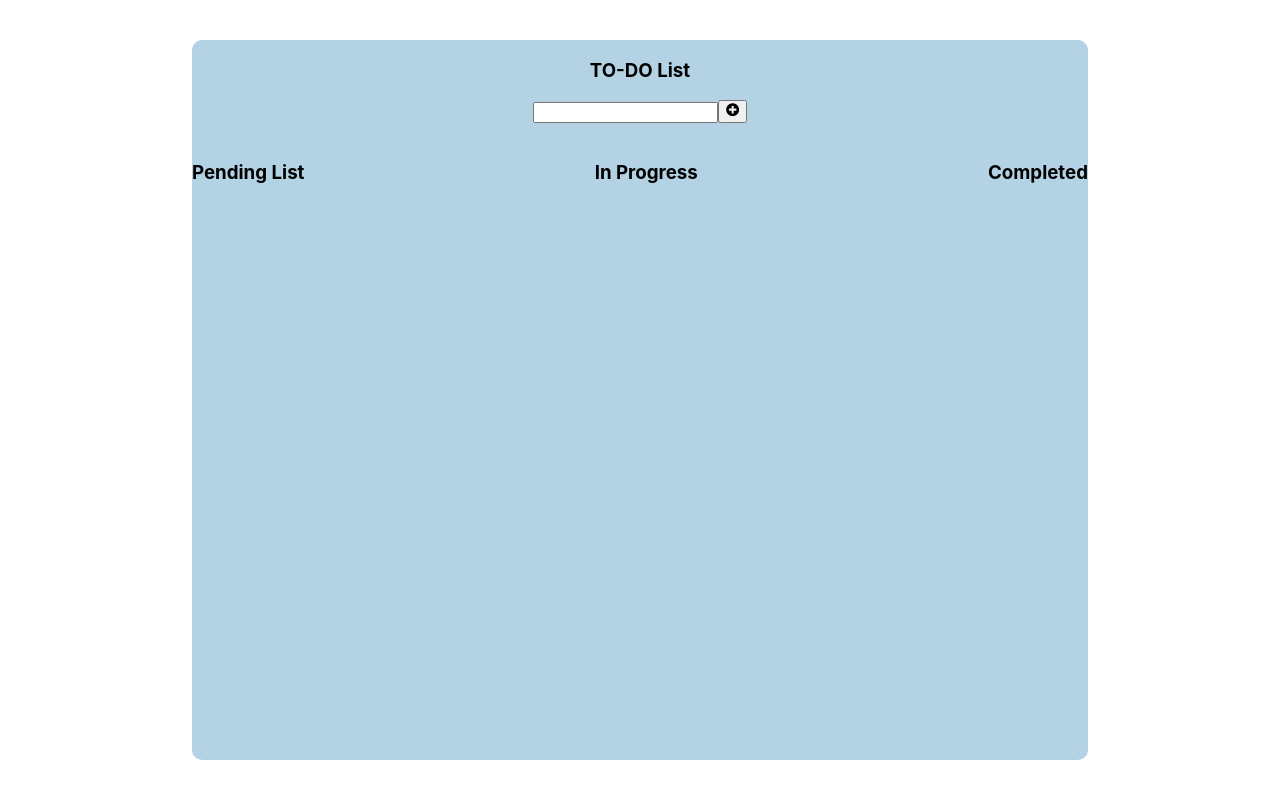
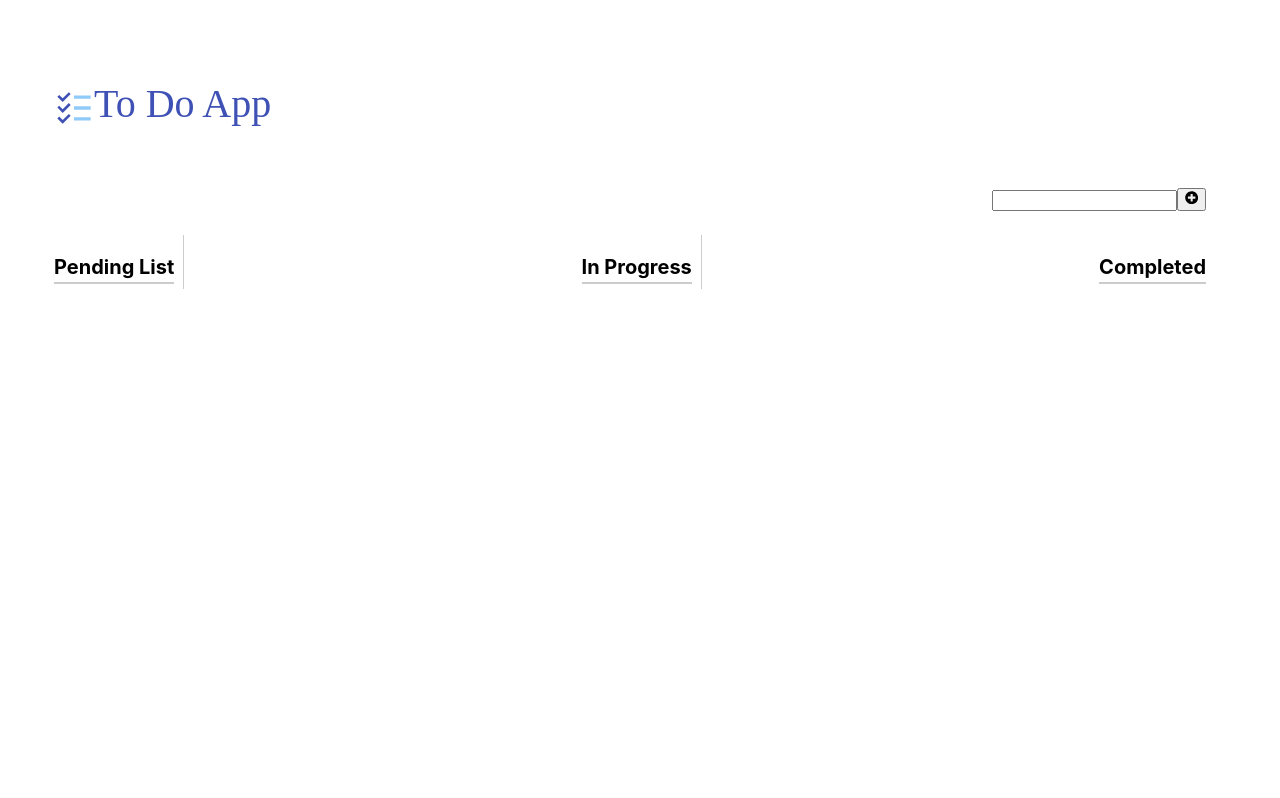
Before and after one commit to AQSA-ABDULLAH/To-Do-List-App, a React (Create React App) app: page / in a window 1280 px wide. Built offline with nearby package versions, Linux system fonts and the light colour scheme.

Commit message:
Add Styling

```diff
--- a/src/App.css
+++ b/src/App.css
@@ -8,12 +8,39 @@
 }
 
 .container {
-  width: 70vw;
+  width: 90vw;
   height: 90vh;
-  background-color: #b3d2e3;
   border-radius: 10px;
   box-shadow: 0px 10px 10px rgb(red, green, blue);
   overflow-y: scroll;
+  padding-right: 20PX;
+}
+
+.title{
+  font-size: 40px;
+  text-align: left;
+  left: 127px;
+  font-family: Josefin Sans;
+  font-weight: 500;
+  text-align: left;
+  color: #3F51B5;
+}
+
+.title svg {
+  width: 40px;
+  height: 40px;
+  vertical-align: middle;
+}
+
+
+form{
+  font-size: 40px;
+  text-align: left;
+  left: 127px;
+  font-family: Josefin Sans;
+  font-weight: 500;
+  text-align: right;
+  color: #3F51B5;
 }
 
 .todos_wrapper {
@@ -22,6 +49,47 @@
   align-items: flex-start;
   margin-top: 20px;
 }
+
+
+.todo_title {
+  font-size: 20px;
+  font-weight: 700;
+  position: relative; /* Add position relative to create a stacking context */
+  margin-bottom: 10px; /* Add some bottom margin for the line */
+}
+
+.todo_title::after {
+  content: '';
+  position: absolute;
+  bottom: -5px; /* Position the line below the title */
+  left: 0;
+  width: 100%;
+  height: 2px; /* Height of the line */
+  background-color: #ccc; /* Color of the line */
+}
+
+.todos_wrapper {
+  display: flex;
+  justify-content: space-between;
+  align-items: flex-start;
+  margin-top: 20px;
+}
+
+.todos_list {
+  position: relative; /* Add position relative for the container */
+}
+
+.todos_list:not(:last-child)::after {
+  content: "";
+  position: absolute;
+  top: 0;
+  right: -10px; /* Adjust the position of the line */
+  height: 100%;
+  width: 1px;
+  background-color: #ccc; /* Adjust the color of the line */
+}
+
+
 
 .todo_list {
   width: 31%;
@@ -48,7 +116,7 @@
 }
 
 
-.icon-check-todo{
+.icon-check-todo {
   background-color: #88b3ca;
   color: white;
   padding: 5px;
@@ -57,7 +125,7 @@
   margin: 2px;
 }
 
-.icon-trash-todo{
+.icon-trash-todo {
   background-color: red;
   color: white;
   padding: 5px;
--- a/src/App.js
+++ b/src/App.js
@@ -1,6 +1,7 @@
 import './App.css';
 import { FaCheck, FaTrash, FaPlusCircle } from "react-icons/fa"
 import React, { useState, useEffect } from 'react';
+
 
 function App() {
   const [todos, setTodos] = useState([]);
@@ -43,7 +44,13 @@ function App() {
   return (
     <div className="App">
       <div className='container'>
-        <h3>TO-DO List</h3>
+        <h3 className='title'>
+          <svg xmlns="http://www.w3.org/2000/svg" width="40" height="40" viewBox="0 0 48 48" fill="none">
+            <path d="M17.8 18.1L10.4 25.4L6.2 21.3L4 23.5L10.4 29.9L20 20.3L17.8 18.1ZM17.8 5.10001L10.4 12.4L6.2 8.30001L4 10.5L10.4 16.9L20 7.30001L17.8 5.10001ZM17.8 31.1L10.4 38.4L6.2 34.3L4 36.5L10.4 42.9L20 33.3L17.8 31.1Z" fill="#3F51B5" />
+            <path d="M24 22H44V26H24V22ZM24 9H44V13H24V9ZM24 35H44V39H24V35Z" fill="#90CAF9" />
+          </svg>
+          To Do App
+        </h3>
         <form className='form_todo'>
           <input type="text" className='form-control' onChange={(e) => setInput(e.target.value)} value={input} name='text' />
           <button type="button" onClick={addTodo} className='btn'><FaPlusCircle className='icon' /></button>
```
